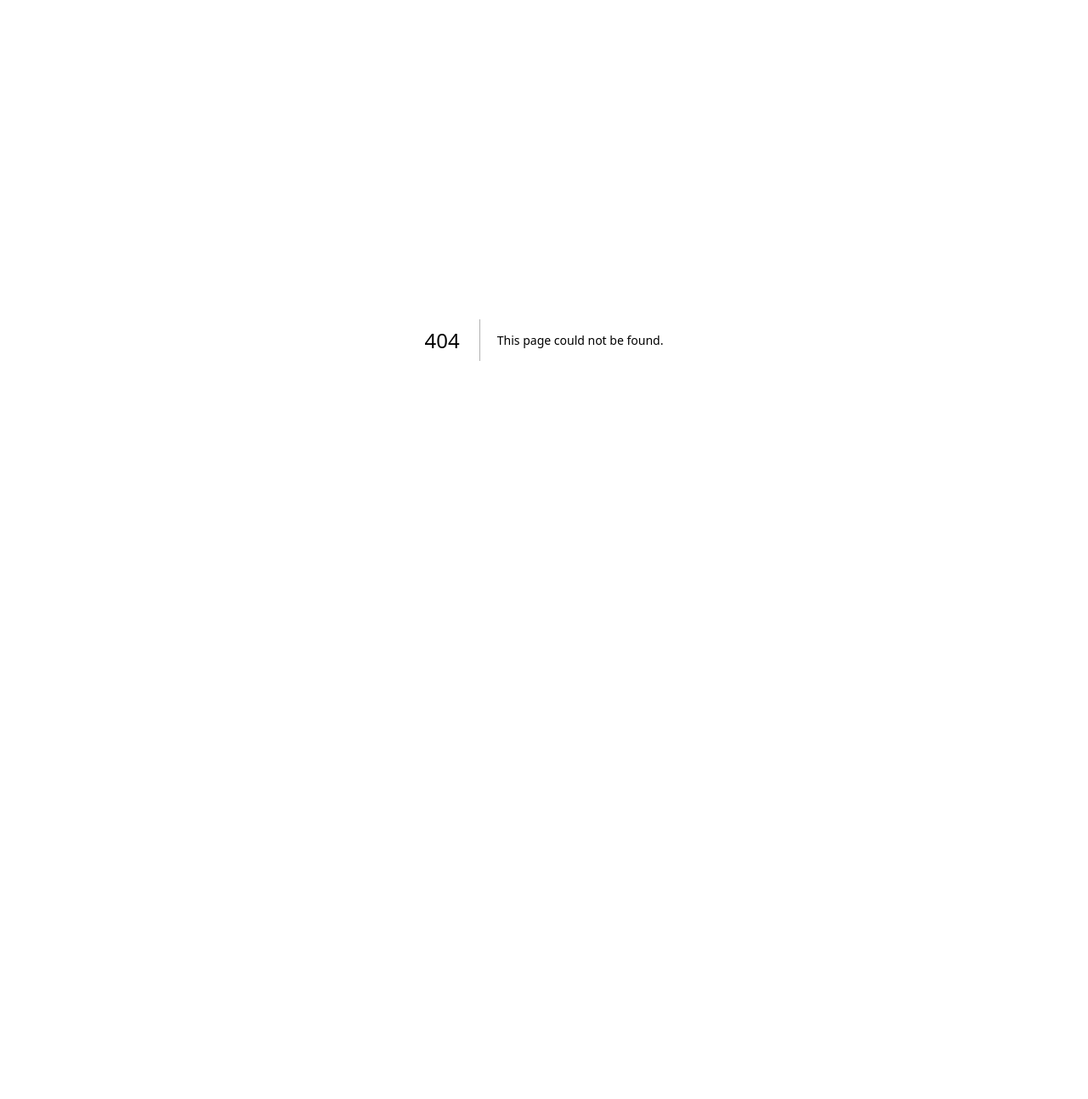
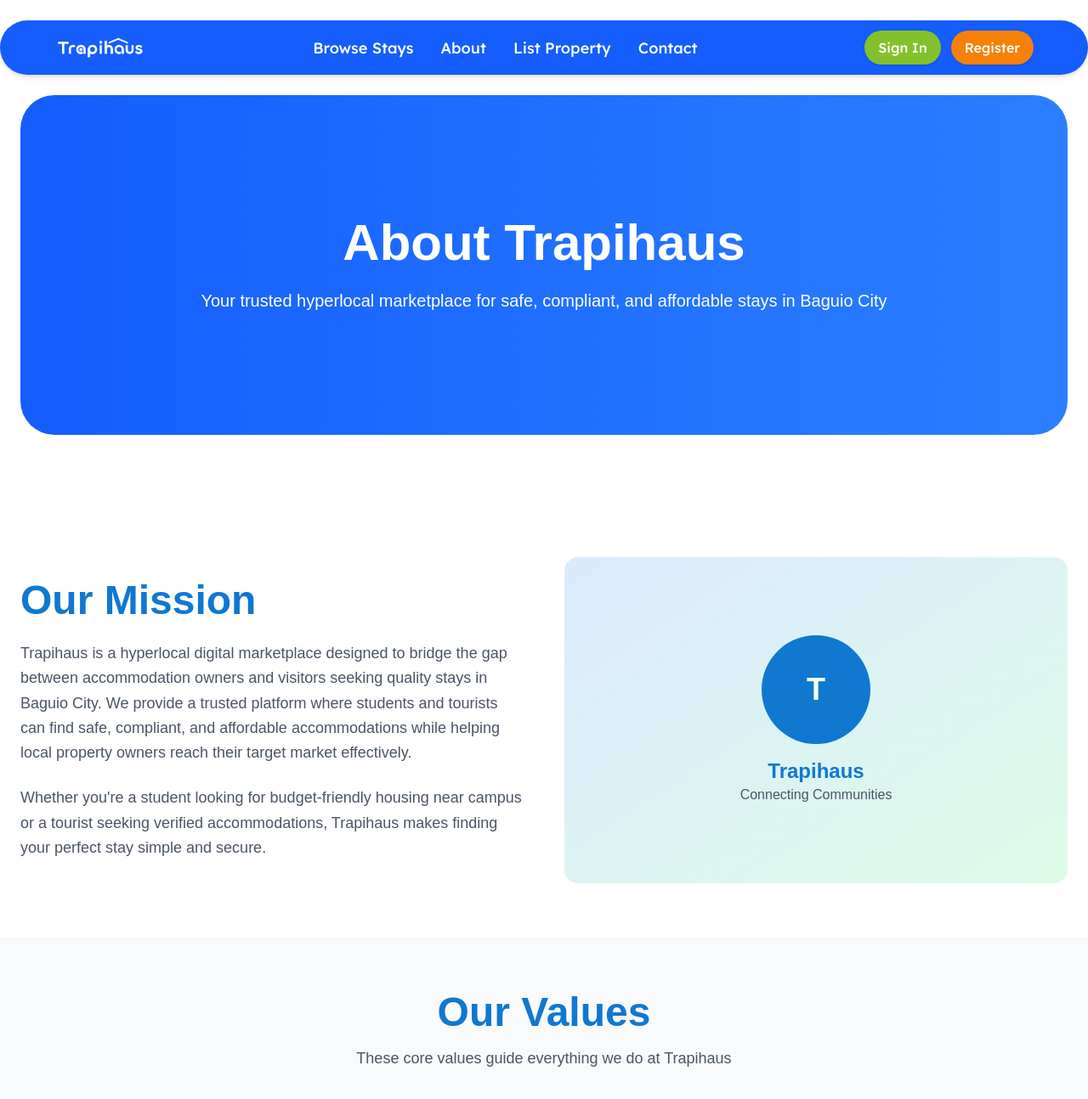
Before and after one commit to Inv8Solutions/trapihaus, a Next.js app: page /about in a window 1280 px wide. Before the commit this address had no page. Shown: the top 1294 px of the page at 85% size. Before the commit the page ends 800 px from the top, so only its background shows below. Built offline with nearby package versions, Linux system fonts and the light colour scheme.

Commit message:
added about template

```diff
--- /dev/null
+++ b/src/app/about/page.tsx
@@ -0,0 +1,185 @@
+"use client";
+
+import Navbar from "../components/Navbar";
+import Footerr from "../components/Footerr";
+
+export default function About() {
+  return (
+    <main className="min-h-screen bg-white max-w-full overflow-hidden">
+      <Navbar />
+
+      {/* Hero Section */}
+      <section className="relative bg-white mt-[24px] mb-20">
+        <div className="h-[400px] bg-gradient-to-r from-blue-600 to-blue-500 flex items-center justify-center rounded-[40px] relative overflow-hidden mx-[24px]">
+          <div className="text-center text-white max-w-4xl px-4 relative z-10">
+            <h1 className="text-5xl md:text-6xl font-bold mb-6 font-lexend">
+              About Trapihaus
+            </h1>
+            <p className="text-lg md:text-xl font-lexend">
+              Your trusted hyperlocal marketplace for safe, compliant, and affordable stays in Baguio City
+            </p>
+          </div>
+        </div>
+      </section>
+
+      {/* Mission Section */}
+      <section className="py-16 bg-white">
+        <div className="max-w-7xl mx-auto px-6">
+          <div className="grid lg:grid-cols-2 gap-12 items-center">
+            <div>
+              <h2 className="text-4xl md:text-5xl font-bold mb-6 font-lexend text-[#1078CF]">
+                Our Mission
+              </h2>
+              <p className="text-gray-600 text-lg mb-6 font-lexend leading-relaxed">
+                Trapihaus is a hyperlocal digital marketplace designed to bridge the gap between accommodation
+                owners and visitors seeking quality stays in Baguio City. We provide a trusted platform where
+                students and tourists can find safe, compliant, and affordable accommodations while helping
+                local property owners reach their target market effectively.
+              </p>
+              <p className="text-gray-600 text-lg font-lexend leading-relaxed">
+                Whether you&apos;re a student looking for budget-friendly housing near campus or a tourist
+                seeking verified accommodations, Trapihaus makes finding your perfect stay simple and secure.
+              </p>
+            </div>
+            <div className="relative">
+              <div className="w-full h-96 bg-gradient-to-br from-blue-100 to-green-100 rounded-2xl flex items-center justify-center">
+                <div className="text-center">
+                  <div className="w-32 h-32 bg-[#1078CF] rounded-full flex items-center justify-center mb-4 mx-auto">
+                    <span className="text-white text-4xl font-bold">T</span>
+                  </div>
+                  <h3 className="text-2xl font-bold text-[#1078CF] font-lexend">Trapihaus</h3>
+                  <p className="text-gray-600 font-lexend">Connecting Communities</p>
+                </div>
+              </div>
+            </div>
+          </div>
+        </div>
+      </section>
+
+      {/* Values Section */}
+      <section className="py-16 bg-gray-50">
+        <div className="max-w-7xl mx-auto px-6">
+          <div className="text-center mb-12">
+            <h2 className="text-4xl md:text-5xl font-bold mb-4 font-lexend text-[#1078CF]">
+              Our Values
+            </h2>
+            <p className="text-gray-600 text-lg max-w-3xl mx-auto font-lexend">
+              These core values guide everything we do at Trapihaus
+            </p>
+          </div>
+
+          <div className="grid md:grid-cols-3 gap-8">
+            {/* Safety First */}
+            <div className="bg-white p-8 rounded-2xl text-center shadow-sm">
+              <div className="w-16 h-16 bg-blue-100 rounded-full flex items-center justify-center mx-auto mb-6">
+                <svg className="w-8 h-8 text-blue-600" fill="currentColor" viewBox="0 0 24 24">
+                  <path d="M12,1L3,5V11C3,16.55 6.84,21.74 12,23C17.16,21.74 21,16.55 21,11V5L12,1M12,7C13.4,7 14.8,8.6 14.8,10V11C15.4,11 16,11.4 16,12V16C16,16.6 15.6,17 15,17H9C8.4,17 8,16.6 8,16V12C8,11.4 8.4,11 9,11V10C9,8.6 10.6,7 12,7M12,8.2C11.2,8.2 10.2,8.7 10.2,10V11H13.8V10C13.8,8.7 12.8,8.2 12,8.2Z" />
+                </svg>
+              </div>
+              <h3 className="text-xl font-bold mb-4 font-lexend">Safety First</h3>
+              <p className="text-gray-600 font-lexend">
+                All accommodations are verified for safety standards and local compliance requirements.
+              </p>
+            </div>
+
+            {/* Community Focus */}
+            <div className="bg-white p-8 rounded-2xl text-center shadow-sm">
+              <div className="w-16 h-16 bg-green-100 rounded-full flex items-center justify-center mx-auto mb-6">
+                <svg className="w-8 h-8 text-green-600" fill="currentColor" viewBox="0 0 24 24">
+                  <path d="M16,4C18.209,4 20,5.791 20,8C20,10.209 18.209,12 16,12C13.791,12 12,10.209 12,8C12,5.791 13.791,4 16,4M16,13C18.287,13 22,14.295 22,16V18H10V16C10,14.295 13.713,13 16,13M8,4C10.209,4 12,5.791 12,8C12,8.81 11.739,9.563 11.303,10.182C9.749,9.444 8.647,8.027 8.647,6.364C8.647,4.015 6.632,2 4.283,2C1.934,2 -0.081,4.015 -0.081,6.364C-0.081,8.027 1.021,9.444 2.575,10.182C2.139,9.563 1.878,8.81 1.878,8C1.878,5.791 3.669,4 5.878,4H8M8,13C10.287,13 14,14.295 14,16V18H2V16C2,14.295 5.713,13 8,13Z" />
+                </svg>
+              </div>
+              <h3 className="text-xl font-bold mb-4 font-lexend">Community Focus</h3>
+              <p className="text-gray-600 font-lexend">
+                Built by and for the Baguio community, supporting local hosts and visitors alike.
+              </p>
+            </div>
+
+            {/* Affordability */}
+            <div className="bg-white p-8 rounded-2xl text-center shadow-sm">
+              <div className="w-16 h-16 bg-orange-100 rounded-full flex items-center justify-center mx-auto mb-6">
+                <span className="text-orange-600 font-bold text-2xl">₱</span>
+              </div>
+              <h3 className="text-xl font-bold mb-4 font-lexend">Affordability</h3>
+              <p className="text-gray-600 font-lexend">
+                Making quality accommodations accessible to students and budget-conscious travelers.
+              </p>
+            </div>
+          </div>
+        </div>
+      </section>
+
+      {/* Vision Section */}
+      <section className="py-16 bg-white">
+        <div className="max-w-7xl mx-auto px-6">
+          <div className="text-center mb-12">
+            <h2 className="text-4xl md:text-5xl font-bold mb-6 font-lexend text-[#1078CF]">
+              Our Vision
+            </h2>
+            <div className="max-w-4xl mx-auto">
+              <p className="text-gray-600 text-lg mb-8 font-lexend leading-relaxed">
+                To become the leading accommodation marketplace for students and budget travelers across the Philippines,
+                starting with our hyperlocal focus in Baguio City and expanding throughout the region.
+              </p>
+
+              <div className="grid md:grid-cols-3 gap-8 mt-12">
+                <div className="text-center">
+                  <div className="text-3xl font-bold text-[#1078CF] mb-2 font-lexend">Phase 1</div>
+                  <h4 className="text-lg font-semibold mb-2 font-lexend">Baguio City MVP</h4>
+                  <p className="text-gray-600 text-sm font-lexend">Validate our hyperlocal marketplace model</p>
+                </div>
+
+                <div className="text-center">
+                  <div className="text-3xl font-bold text-[#83C12C] mb-2 font-lexend">Phase 2</div>
+                  <h4 className="text-lg font-semibold mb-2 font-lexend">BLISST Expansion</h4>
+                  <p className="text-gray-600 text-sm font-lexend">Expand to surrounding municipalities</p>
+                </div>
+
+                <div className="text-center">
+                  <div className="text-3xl font-bold text-[#F68109] mb-2 font-lexend">Phase 3</div>
+                  <h4 className="text-lg font-semibold mb-2 font-lexend">Nationwide Growth</h4>
+                  <p className="text-gray-600 text-sm font-lexend">Scale across Philippine destinations</p>
+                </div>
+              </div>
+            </div>
+          </div>
+        </div>
+      </section>
+
+      {/* Team Section */}
+      <section className="py-16 bg-gray-50">
+        <div className="max-w-7xl mx-auto px-6">
+          <div className="text-center mb-12">
+            <h2 className="text-4xl md:text-5xl font-bold mb-4 font-lexend text-[#1078CF]">
+              Built for Baguio
+            </h2>
+            <p className="text-gray-600 text-lg max-w-3xl mx-auto font-lexend">
+              Created by locals who understand the unique accommodation needs of students, tourists,
+              and the Baguio community.
+            </p>
+          </div>
+
+          <div className="bg-white rounded-2xl p-8 text-center shadow-sm">
+            <div className="max-w-3xl mx-auto">
+              <h3 className="text-2xl font-bold mb-4 font-lexend text-[#1078CF]">Contact Us</h3>
+              <p className="text-gray-600 font-lexend mb-6">
+                Have questions about Trapihaus or want to list your property?
+                We&apos;d love to hear from you.
+              </p>
+              <div className="flex flex-col sm:flex-row gap-4 justify-center">
+                <button className="bg-[#83C12C] hover:bg-green-600 text-white font-semibold py-3 px-6 rounded-full transition-colors duration-200 font-lexend">
+                  Get In Touch
+                </button>
+                <button className="bg-[#F68109] hover:bg-orange-600 text-white font-semibold py-3 px-6 rounded-full transition-colors duration-200 font-lexend">
+                  List Your Property
+                </button>
+              </div>
+            </div>
+          </div>
+        </div>
+      </section>
+
+      <Footerr />
+    </main>
+  );
+}
--- a/src/app/components/Navbar.tsx
+++ b/src/app/components/Navbar.tsx
@@ -13,8 +13,8 @@ export default function Navbar() {
                 </Link>
 
                 <div className="flex-1 hidden md:flex justify-center space-x-8 text-white font-medium text-[18px]">
-                    <Link href="#">Browse Stays</Link>
-                    <Link href="#">About</Link>
+                    <Link href="/">Browse Stays</Link>
+                    <Link href="/about">About</Link>
                     <Link href="#">List Property</Link>
                     <Link href="#">Contact</Link>
                 </div>
```
